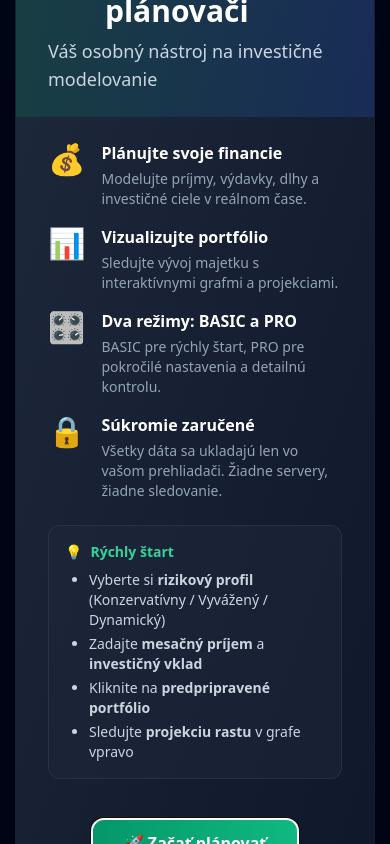
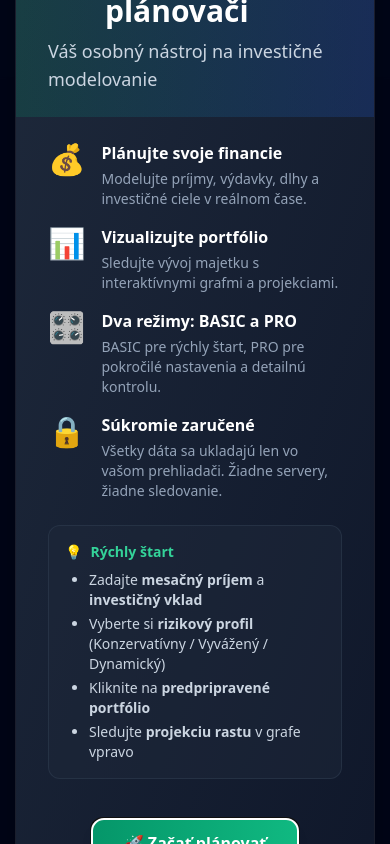
Before and after one commit to unotop/unotop-mvp, a React (Vite) app: page / in a window 390 px wide. Shown: the top 844 px of the page. Built offline with nearby package versions, Linux system fonts and the light colour scheme.

Commit message:
fix(ux): Welcome modal responsive + graf  znak inline (viac priestoru)

```diff
--- a/src/components/WelcomeModal.tsx
+++ b/src/components/WelcomeModal.tsx
@@ -15,12 +15,12 @@ export default function WelcomeModal({ onClose }: WelcomeModalProps) {
 
   return (
     <div
-      className="fixed inset-0 z-[9999] flex items-center justify-center bg-slate-950/95 backdrop-blur-sm"
+      className="fixed inset-0 z-[9999] flex items-center justify-center bg-slate-950/95 backdrop-blur-sm p-4 overflow-y-auto"
       role="dialog"
       aria-modal="true"
       aria-labelledby="welcome-title"
     >
-      <div className="relative max-w-2xl mx-4 bg-gradient-to-br from-slate-800 to-slate-900 rounded-2xl shadow-2xl ring-1 ring-white/10 overflow-hidden">
+      <div className="relative w-full max-w-xl my-8 bg-gradient-to-br from-slate-800 to-slate-900 rounded-2xl shadow-2xl ring-1 ring-white/10 overflow-hidden">
         {/* Header with gradient accent */}
         <div className="bg-gradient-to-r from-emerald-600/20 to-blue-600/20 px-8 pt-8 pb-6">
           <h1
@@ -67,10 +67,20 @@ export default function WelcomeModal({ onClose }: WelcomeModalProps) {
               <span>💡</span> Rýchly štart
             </h3>
             <ul className="text-sm text-slate-300 space-y-1 ml-6 list-disc">
-              <li>Vyberte si <strong>rizikový profil</strong> (Konzervatívny / Vyvážený / Dynamický)</li>
-              <li>Zadajte <strong>mesačný príjem</strong> a <strong>investičný vklad</strong></li>
-              <li>Kliknite na <strong>predpripravené portfólio</strong></li>
-              <li>Sledujte <strong>projekciu rastu</strong> v grafe vpravo</li>
+              <li>
+                Zadajte <strong>mesačný príjem</strong> a{" "}
+                <strong>investičný vklad</strong>
+              </li>
+              <li>
+                Vyberte si <strong>rizikový profil</strong> (Konzervatívny /
+                Vyvážený / Dynamický)
+              </li>
+              <li>
+                Kliknite na <strong>predpripravené portfólio</strong>
+              </li>
+              <li>
+                Sledujte <strong>projekciu rastu</strong> v grafe vpravo
+              </li>
             </ul>
           </div>
 
--- a/src/features/projection/ProjectionChart.tsx
+++ b/src/features/projection/ProjectionChart.tsx
@@ -223,14 +223,9 @@ export function ProjectionChart({
               domain={[0, "auto"]}
               padding={{ top: 20, bottom: 0 }}
               tickFormatter={(val: number) =>
-                val >= 1000 ? `${(val / 1000).toFixed(0)}k` : `${val}`
+                val >= 1000 ? `${(val / 1000).toFixed(0)}k €` : `${val} €`
               }
-              label={{
-                value: "€",
-                angle: -90,
-                position: "insideLeft",
-                fill: "#94a3b8",
-              }}
+              width={60}
             />
             <Tooltip
               contentStyle={{
```
